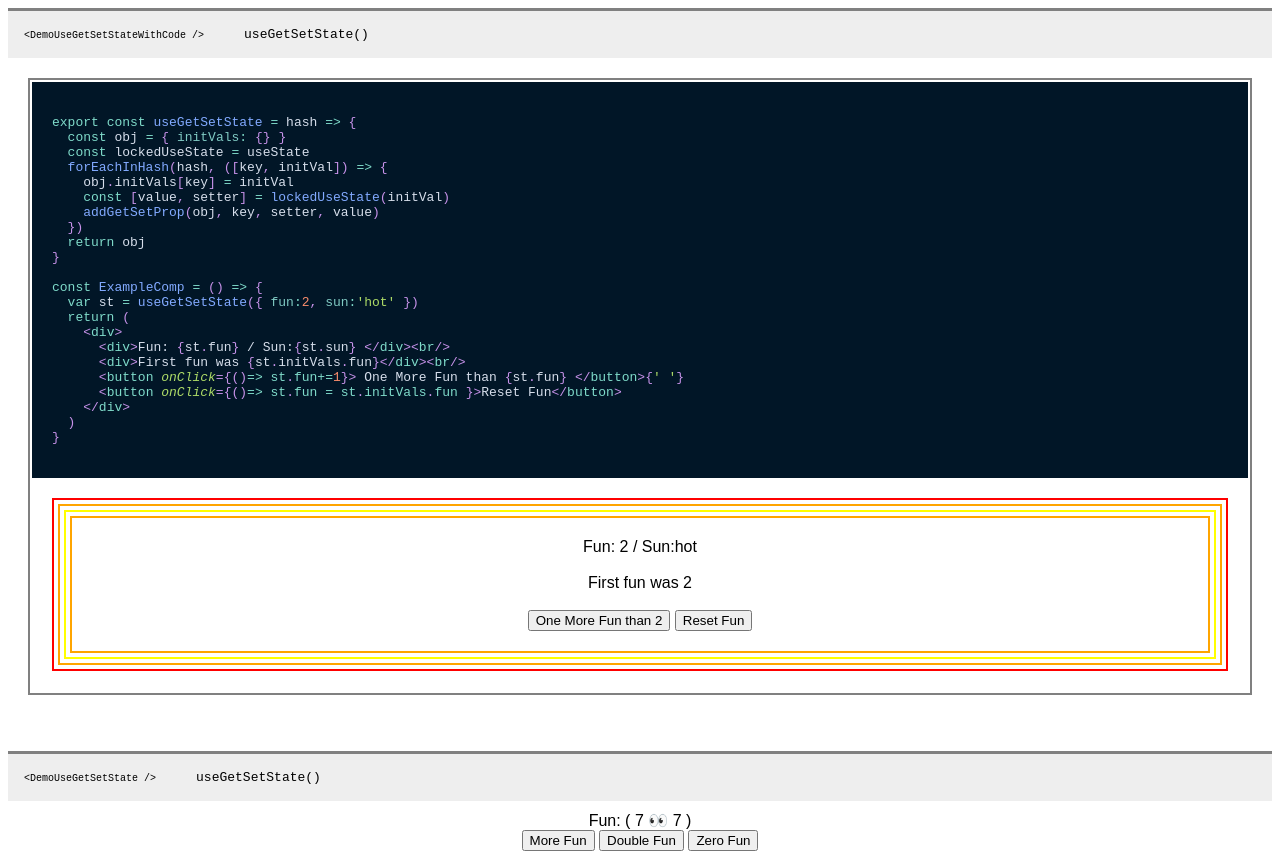
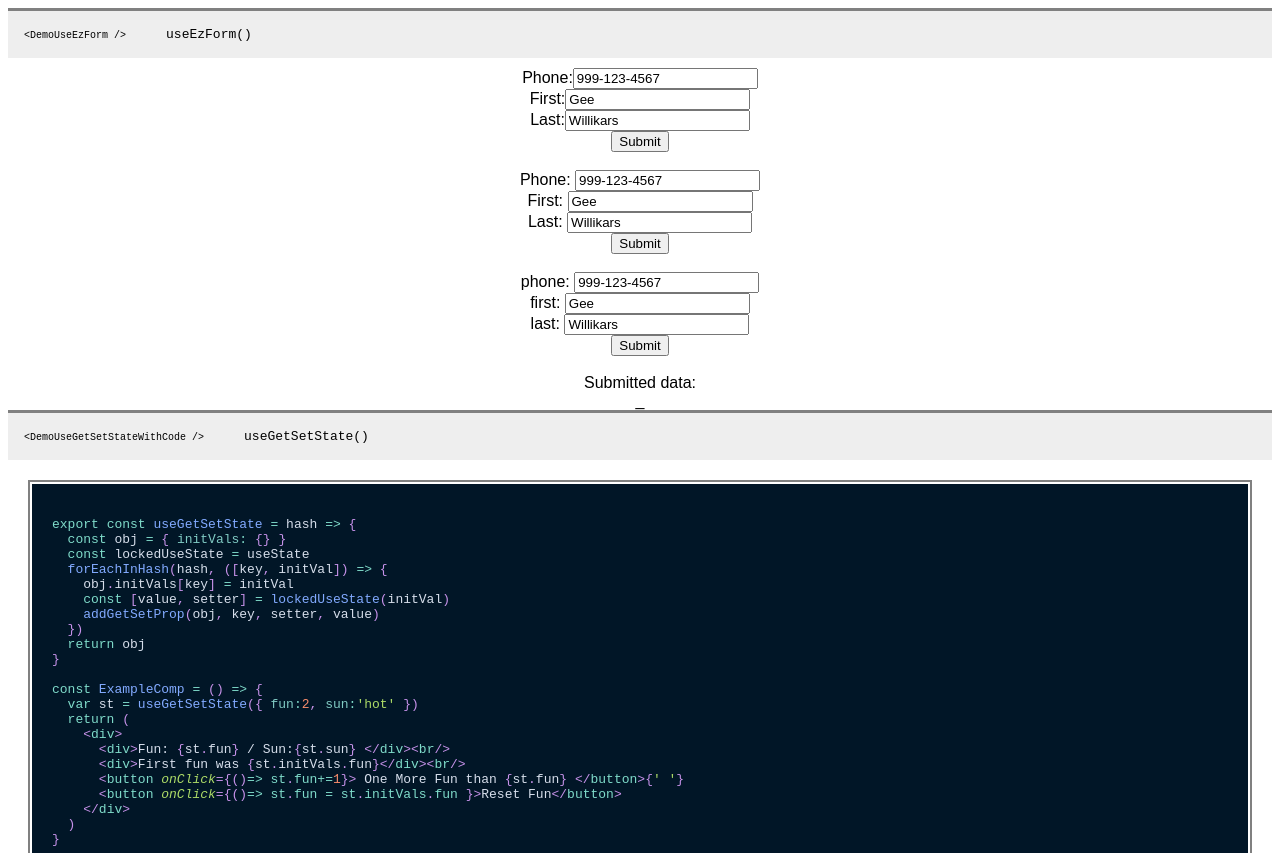
Before and after one commit to kenlane33/react-use-get-set, a React (Create React App) app: page / in a window 1280 px wide. Shown: the top 853 px of the page. Built offline with nearby package versions, Linux system fonts and the light colour scheme.

Commit message:
Added useEzForm()

```diff
--- a/src/App.js
+++ b/src/App.js
@@ -4,81 +4,18 @@ import { DemoUseGetSetState } from './demos/DemoUseGetSetState'
 import { DemoUseToggleState } from './demos/DemoUseToggleState'
 import { DemoUseResetState } from './demos/DemoUseResetState'
 import { DemoUseCheckboxState } from './demos/DemoUseCheckboxState'
+import { DemoUseEzForm } from './demos/DemoUseEzForm'
+
 //import { forEachInHash } from "./helpers/iterators.js"
 import "./styles.css"
-const {log} = console
+//const {log} = console
 
-
-function recursiveMap(children, toMerge, fn) {
-  return React.Children.map(children, child => {
-    if (!React.isValidElement(child)) {
-      return child;
-    }
-    if (child.props.children) {
-      child = React.cloneElement(child, {
-        children: recursiveMap(child.props.children, toMerge, fn),
-        ...toMerge
-      });
-    }
-    return fn(child);
-  });
-}
-
-const UseForm = (p) => {
-  // p.hash = {}
-  // const els = recursiveMap( p.children,
-  //   { boo: 'foo'},
-  //   (c) => {
-  //     if (c.type==='input') {
-  //       log( c )
-  //     }
-  //     return c
-  //   }
-  // )
-  // log( els )
-  return ( <div>
-    {p.children}
-  </div> )
-}
-const useForm = () => {
-  const initVals = {}
-  const doSubmit = ()=>(4)
-  const bind = (el) => {
-    if (el){
-      log(el)
-      initVals[el.name] = el.value
-      el.value += '777'
-      //el.setAttribute('onChange',()=>(log('beep')))
-      el.addEventListener('onClick', ()=>(log('click:'+el.name)), false)
-      el.addEventListener('onChange', ()=>(log('chg:'+el.name)), false)
-      log(initVals)
-    }
-  }
-  return {bind, doSubmit, initVals}
-}
 //======================////===============O
 export default function App() {
-  const formSt = useForm()
+  //-------------------------------------o
   return (
   <div className="App">
-    {/* <UseForm>
-      <form onSubmit={() => 4}>
-        <label>
-          First:
-          <input type="text" value="999-123-4567" name="phoneNumber" ref={formSt.bind} />
-        </label>
-        <label>
-          First:
-          <input type="text" value="Gee" name="first" ref={formSt.bind} />
-        </label>
-        <label>
-          Last:
-          <input type="text" value="Wilikars" name="last" ref={formSt.bind} />
-        </label>
-        <input type="submit" value="Submit" />
-      </form>
-    </UseForm>
-  */}
+    <DemoUseEzForm />
     <DemoUseGetSetStateWithCode />
     <DemoUseGetSetState />
     <DemoUseToggleState />
--- /dev/null
+++ b/src/demos/DemoUseEzForm.js
@@ -0,0 +1,70 @@
+import React, {useState} from "react"
+import { useEzForm } from "../hooks/useEzForm"
+import {DemoHeader} from './DemoHeader'
+
+export const DemoUseEzForm = () => {
+  const initVals = {
+    phone:'999-123-4567',
+    first:'Gee',
+    last:'Willikars',
+  }
+  let [submittedTxt, setSubmitted] = useState('_')
+  const {inputs, doChange, doSubmit} = useEzForm(
+    initVals,
+    (x)=>{
+      console.log(x)
+      setSubmitted( JSON.stringify(x) )
+    }
+  )
+
+  //-------------------------------------o
+  const Fielder = ({label, name})=>(
+    <div>
+      <label>
+        {label}
+        <input type="text" value={inputs[name]} name={name} onChange={doChange}/>
+      </label><br />
+    </div>
+  )
+  const AutoForm = ({fields}) =>(
+    <form onSubmit={doSubmit}>
+      {Object.keys(fields).map( k => (
+        <Fielder key={k} label={k+': '} name={k} />
+      ))}
+      <input type="submit" value="Submit" />
+    </form>
+  )
+  return (
+    <div>
+      <DemoHeader demoTxt='DemoUseEzForm' useTxt='useEzForm()' />
+      <form onSubmit={doSubmit}>
+        <label> Phone:
+          <input value={inputs.phone} name={'phone'} onChange={doChange} type="text" />
+        </label><br />
+        <label> First:
+          <input value={inputs.first} name={'first'} onChange={doChange} type="text" />
+        </label><br />
+        <label> Last:
+          <input value={inputs.last} name={'last'} onChange={doChange} type="text" />
+        </label><br />
+        <input type="submit" value="Submit" />
+      </form>
+      <br />
+
+      <form onSubmit={doSubmit}>
+        <Fielder label='Phone: ' name='phone' />
+        <Fielder label='First: ' name='first' />
+        <Fielder label='Last: ' name='last' />
+        <input type="submit" value="Submit" />
+      </form>
+      <br />
+
+      <AutoForm fields={initVals}/>
+      <br />
+      Submitted data:
+      <br />
+      {submittedTxt}
+      <br />
+    </div>
+  )
+}
--- /dev/null
+++ b/src/hooks/useEzForm.js
@@ -0,0 +1,14 @@
+import {useState} from "react"
+
+export const useEzForm = ( initialValues={}, submitCallback=( ()=>{}) ) => {
+  const [inputs, setInputs] = useState( initialValues || {} );
+  const doSubmit = (ev) => {
+    ev && ev.preventDefault()
+    submitCallback && submitCallback( inputs )
+  }
+  const doChange = (ev) => {
+    ev.persist()
+    setInputs(inputs => ({...inputs, [ev.target.name]: ev.target.value}))
+  }
+  return { inputs, doChange, doSubmit, }
+}
```
